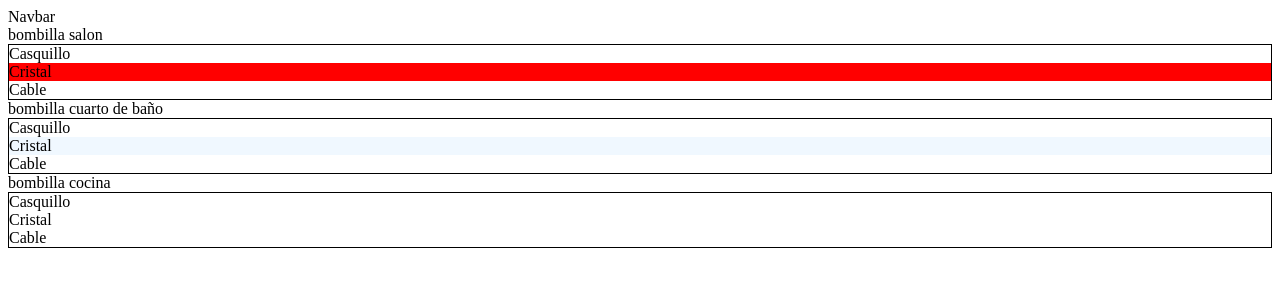
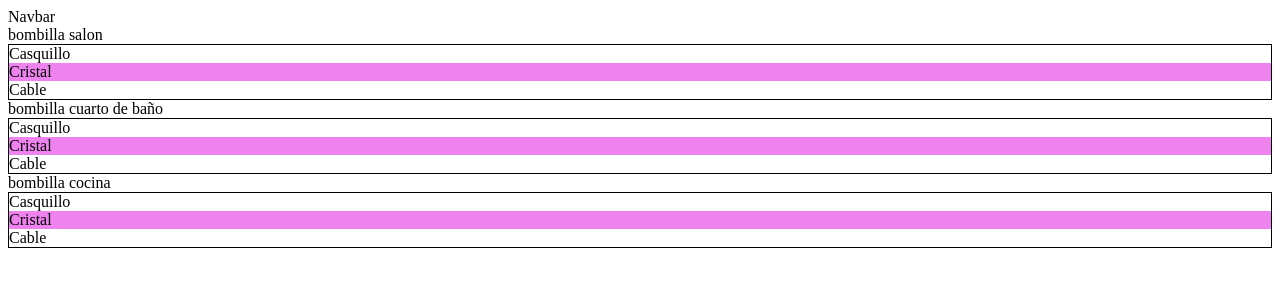
Before and after one commit to adrihle/project_ninja, a Next.js app: page /login in a window 1280 px wide. Shown: the top 300 px of the page. Built offline with nearby package versions, Linux system fonts and the light colour scheme.

Commit message:
instrucciones

```diff
--- a/app/login/page.tsx
+++ b/app/login/page.tsx
@@ -6,11 +6,11 @@ const Login = () => {
   return (
     <div>
       bombilla salon
-      <Bombilla cristalColor="red" />
+      <Bombilla onTurnColor={() => alert('hola ceo')} />
       bombilla cuarto de baño
-      <Bombilla cristalColor="aliceblue" />
+      <Bombilla cristalColor="aliceblue" turnOnColor="yellow"  />
       bombilla cocina
-      <Bombilla turnOnColor="green"/>
+      <Bombilla turnOnColor="green" />
     </div>
   )
 };
--- a/components/caja.tsx
+++ b/components/caja.tsx
@@ -1,18 +1,30 @@
 import React, { useState } from "react";
 
+type Color = React.CSSProperties['backgroundColor'];
+
 type BombillaProps = {
-  cristalColor?: React.CSSProperties['backgroundColor'],
-  turnOnColor?: React.CSSProperties['backgroundColor'],
+  colorCristal?: Color,
+  colorEncendido?: Color,
+  encender?: () => void,
 }
 
-const Bombilla = ({ cristalColor, turnOnColor = 'tomato' }: BombillaProps) => {
-  const [color, setColor] = useState(cristalColor);
+const holaEmpleado = () => {
+  alert('hola empleado');
+}
+
+const Bombilla = ({ colorCristal = 'violet', ...restoDePropiedades }: BombillaProps) => {
+  const [color, setColor] = useState(colorCristal);
+  const { colorEncendido = 'tomato', encender = holaEmpleado } = restoDePropiedades;
+  const estaEncendido = color !== colorEncendido;
 
   const onClick = () => {
     // ternario operador
     setColor((previousState) => {
-      return previousState === cristalColor ? turnOnColor : cristalColor;
+      return previousState === colorCristal ? colorEncendido : colorCristal;
     });
+    if (estaEncendido && encender) {
+      encender();
+    }
   }
 
   return (
```
Also changed, not shown: 1 other file (tests, documents, lock files or other folders).
